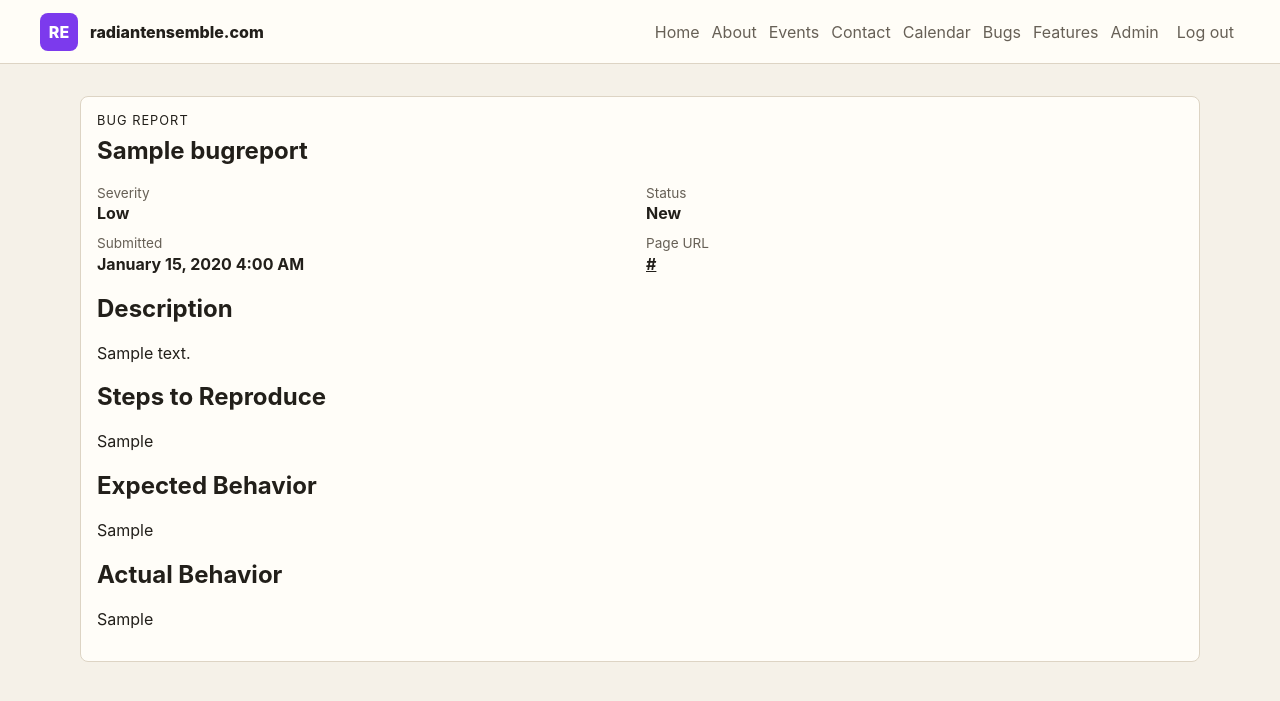
After one commit to musicarroll/radiantensemble, a Django app: page /bugs/1/ in a window 1280 px wide. The commit adds this page. Shown: the top 701 px of the page. Run offline with Django 5.2, Linux system fonts and the light colour scheme; a user stored in the database is signed in; tables that the repository leaves empty hold one stand-in row (values such as "Sample post").

Commit message:
Bug and feature reporting.

```diff
--- a/community/models.py
+++ b/community/models.py
@@ -224,4 +224,61 @@ class EventCancellation(TimestampedModel):
     def __str__(self):
         return f"{self.event} cancelled on {self.occurrence_date}"
 
+
+class WorkItemStatus(models.TextChoices):
+    NEW = "new", "New"
+    REVIEWING = "reviewing", "Reviewing"
+    PLANNED = "planned", "Planned"
+    IN_PROGRESS = "in_progress", "In progress"
+    RESOLVED = "resolved", "Resolved"
+    CLOSED = "closed", "Closed"
+
+
+class BugSeverity(models.TextChoices):
+    LOW = "low", "Low"
+    MEDIUM = "medium", "Medium"
+    HIGH = "high", "High"
+    CRITICAL = "critical", "Critical"
+
+
+class FeatureImpact(models.TextChoices):
+    NICE_TO_HAVE = "nice_to_have", "Nice to have"
+    USEFUL = "useful", "Useful"
+    IMPORTANT = "important", "Important"
+    ESSENTIAL = "essential", "Essential"
+
+
+class BugReport(TimestampedModel):
+    title = models.CharField(max_length=180)
+    description = models.TextField()
+    steps_to_reproduce = models.TextField(blank=True)
+    expected_behavior = models.TextField(blank=True)
+    actual_behavior = models.TextField(blank=True)
+    page_url = models.URLField(blank=True)
+    severity = models.CharField(max_length=20, choices=BugSeverity.choices, default=BugSeverity.MEDIUM)
+    status = models.CharField(max_length=20, choices=WorkItemStatus.choices, default=WorkItemStatus.NEW)
+    submitted_by = models.ForeignKey(settings.AUTH_USER_MODEL, on_delete=models.PROTECT, related_name="bug_reports")
+
+    class Meta:
+        ordering = ["-created_at"]
+
+    def __str__(self):
+        return self.title
+
+
+class FeatureRequest(TimestampedModel):
+    title = models.CharField(max_length=180)
+    description = models.TextField()
+    use_case = models.TextField(blank=True)
+    benefit = models.TextField(blank=True)
+    impact = models.CharField(max_length=20, choices=FeatureImpact.choices, default=FeatureImpact.USEFUL)
+    status = models.CharField(max_length=20, choices=WorkItemStatus.choices, default=WorkItemStatus.NEW)
+    submitted_by = models.ForeignKey(settings.AUTH_USER_MODEL, on_delete=models.PROTECT, related_name="feature_requests")
+
+    class Meta:
+        ordering = ["-created_at"]
+
+    def __str__(self):
+        return self.title
+
 # Create your models here.
--- a/community/static/community/css/site.css
+++ b/community/static/community/css/site.css
@@ -115,7 +115,10 @@ select {
 .contact-panel input,
 .event-form-panel textarea,
 .event-form-panel input,
-.event-form-panel select {
+.event-form-panel select,
+.work-item-form-panel textarea,
+.work-item-form-panel input,
+.work-item-form-panel select {
   width: 100%;
   padding: 0.65rem;
   border: 1px solid var(--line);
@@ -213,7 +216,9 @@ select {
 
 .calendar-shell,
 .event-list,
-.event-detail {
+.event-detail,
+.work-item-list,
+.work-item-detail {
   width: min(1120px, calc(100vw - 2rem));
   margin: 2rem auto;
 }
@@ -284,13 +289,16 @@ select {
   text-overflow: ellipsis;
 }
 
-.event-list {
+.event-list,
+.work-item-list {
   display: grid;
   gap: 1rem;
 }
 
 .event-list-item,
-.event-detail {
+.event-detail,
+.work-item-card,
+.work-item-detail {
   padding: 1rem;
   background: var(--surface);
   border: 1px solid var(--line);
@@ -298,8 +306,17 @@ select {
 }
 
 .event-list-item h2,
-.event-detail h1 {
+.event-detail h1,
+.work-item-card h2,
+.work-item-detail h1 {
   margin-top: 0;
+}
+
+.list-header {
+  display: flex;
+  align-items: center;
+  justify-content: space-between;
+  gap: 1rem;
 }
 
 .event-detail-header,
@@ -318,18 +335,21 @@ select {
   margin: 0;
 }
 
-.event-detail dl {
+.event-detail dl,
+.work-item-detail dl {
   display: grid;
   grid-template-columns: repeat(2, 1fr);
   gap: 0.75rem;
 }
 
-.event-detail dt {
+.event-detail dt,
+.work-item-detail dt {
   color: var(--muted);
   font-size: 0.85rem;
 }
 
-.event-detail dd {
+.event-detail dd,
+.work-item-detail dd {
   margin: 0.15rem 0 0;
   font-weight: 700;
 }
--- a/community/templates/community/base.html
+++ b/community/templates/community/base.html
@@ -21,6 +21,8 @@
       <a href="{% url 'contact' %}">Contact</a>
       {% if request.user.is_authenticated %}
         <a href="{% url 'calendar' %}">Calendar</a>
+        <a href="{% url 'bug_report_list' %}">Bugs</a>
+        <a href="{% url 'feature_request_list' %}">Features</a>
         <a href="/admin/">Admin</a>
         <form method="post" action="{% url 'logout' %}">
           {% csrf_token %}
--- /dev/null
+++ b/community/templates/community/bug_report_detail.html
@@ -0,0 +1,44 @@
+{% extends "community/base.html" %}
+
+{% block title %}{{ report.title }} | Bug Report{% endblock %}
+
+{% block content %}
+  <section class="work-item-detail">
+    <p class="eyebrow">Bug Report</p>
+    <h1>{{ report.title }}</h1>
+    <dl>
+      <div>
+        <dt>Severity</dt>
+        <dd>{{ report.get_severity_display }}</dd>
+      </div>
+      <div>
+        <dt>Status</dt>
+        <dd>{{ report.get_status_display }}</dd>
+      </div>
+      <div>
+        <dt>Submitted</dt>
+        <dd>{{ report.created_at|date:"F j, Y g:i A" }}</dd>
+      </div>
+      {% if report.page_url %}
+        <div>
+          <dt>Page URL</dt>
+          <dd><a href="{{ report.page_url }}">{{ report.page_url }}</a></dd>
+        </div>
+      {% endif %}
+    </dl>
+    <h2>Description</h2>
+    <div>{{ report.description|urlize|linebreaks }}</div>
+    {% if report.steps_to_reproduce %}
+      <h2>Steps to Reproduce</h2>
+      <div>{{ report.steps_to_reproduce|urlize|linebreaks }}</div>
+    {% endif %}
+    {% if report.expected_behavior %}
+      <h2>Expected Behavior</h2>
+      <div>{{ report.expected_behavior|urlize|linebreaks }}</div>
+    {% endif %}
+    {% if report.actual_behavior %}
+      <h2>Actual Behavior</h2>
+      <div>{{ report.actual_behavior|urlize|linebreaks }}</div>
+    {% endif %}
+  </section>
+{% endblock %}
--- a/community/urls.py
+++ b/community/urls.py
@@ -13,6 +13,12 @@ urlpatterns = [
     path("events/<int:event_id>/edit/", views.edit_event, name="edit_event"),
     path("events/<int:event_id>/delete/", views.delete_event, name="delete_event"),
     path("events/<int:event_id>/delete-occurrence/", views.delete_event_occurrence, name="delete_event_occurrence"),
+    path("bugs/", views.bug_report_list, name="bug_report_list"),
+    path("bugs/new/", views.bug_report_create, name="bug_report_create"),
+    path("bugs/<int:report_id>/", views.bug_report_detail, name="bug_report_detail"),
+    path("features/", views.feature_request_list, name="feature_request_list"),
+    path("features/new/", views.feature_request_create, name="feature_request_create"),
+    path("features/<int:request_id>/", views.feature_request_detail, name="feature_request_detail"),
     path("members/<slug:slug>/", views.member_page, name="member_page"),
     path("messages/<int:thread_id>/", views.thread_page, name="thread_page"),
     path("api/me/", views.api_me, name="api_me"),
--- a/community/views.py
+++ b/community/views.py
@@ -12,8 +12,19 @@ from django.urls import reverse
 from django.utils import timezone
 from django.views.decorators.http import require_http_methods
 
-from .forms import ContactForm, EventForm
-from .models import Artifact, Event, EventCancellation, MemberProfile, Message, MessageThread, Post, Visibility
+from .forms import BugReportForm, ContactForm, EventForm, FeatureRequestForm
+from .models import (
+    Artifact,
+    BugReport,
+    Event,
+    EventCancellation,
+    FeatureRequest,
+    MemberProfile,
+    Message,
+    MessageThread,
+    Post,
+    Visibility,
+)
 
 
 def home(request):
@@ -251,6 +262,52 @@ def event_detail(request, event_id):
             "can_manage_event": _can_manage_event(request.user, event),
         },
     )
+
+
+@login_required
+def bug_report_list(request):
+    reports = BugReport.objects.select_related("submitted_by").all()
+    return render(request, "community/bug_report_list.html", {"reports": reports})
+
+
+@login_required
+def bug_report_create(request):
+    form = BugReportForm(request.POST or None)
+    if request.method == "POST" and form.is_valid():
+        report = form.save(commit=False)
+        report.submitted_by = request.user
+        report.save()
+        return redirect("bug_report_detail", report_id=report.pk)
+    return render(request, "community/work_item_form.html", {"form": form, "page_title": "Report a Bug"})
+
+
+@login_required
+def bug_report_detail(request, report_id):
+    report = get_object_or_404(BugReport.objects.select_related("submitted_by"), pk=report_id)
+    return render(request, "community/bug_report_detail.html", {"report": report})
+
+
+@login_required
+def feature_request_list(request):
+    requests = FeatureRequest.objects.select_related("submitted_by").all()
+    return render(request, "community/feature_request_list.html", {"requests": requests})
+
+
+@login_required
+def feature_request_create(request):
+    form = FeatureRequestForm(request.POST or None)
+    if request.method == "POST" and form.is_valid():
+        feature = form.save(commit=False)
+        feature.submitted_by = request.user
+        feature.save()
+        return redirect("feature_request_detail", request_id=feature.pk)
+    return render(request, "community/work_item_form.html", {"form": form, "page_title": "Request a Feature"})
+
+
+@login_required
+def feature_request_detail(request, request_id):
+    feature = get_object_or_404(FeatureRequest.objects.select_related("submitted_by"), pk=request_id)
+    return render(request, "community/feature_request_detail.html", {"feature": feature})
 
 
 def member_page(request, slug):
```
Also changed, not shown: SESSION_NOTES.md (+10 -0 lines), community/admin.py (+26 -1 lines), community/forms.py (+32 -1 lines), community/templates/community/bug_report_list.html (added, +23 -0 lines), community/templates/community/feature_request_detail.html (added, +34 -0 lines), community/templates/community/feature_request_list.html (added, +23 -0 lines), community/templates/community/work_item_form.html (added, +14 -0 lines), community/tests.py (+88 -1 lines), radiantensemble/settings.py (+7 -1 lines), community/migrations/0006_bugreport_featurerequest.py (added).
